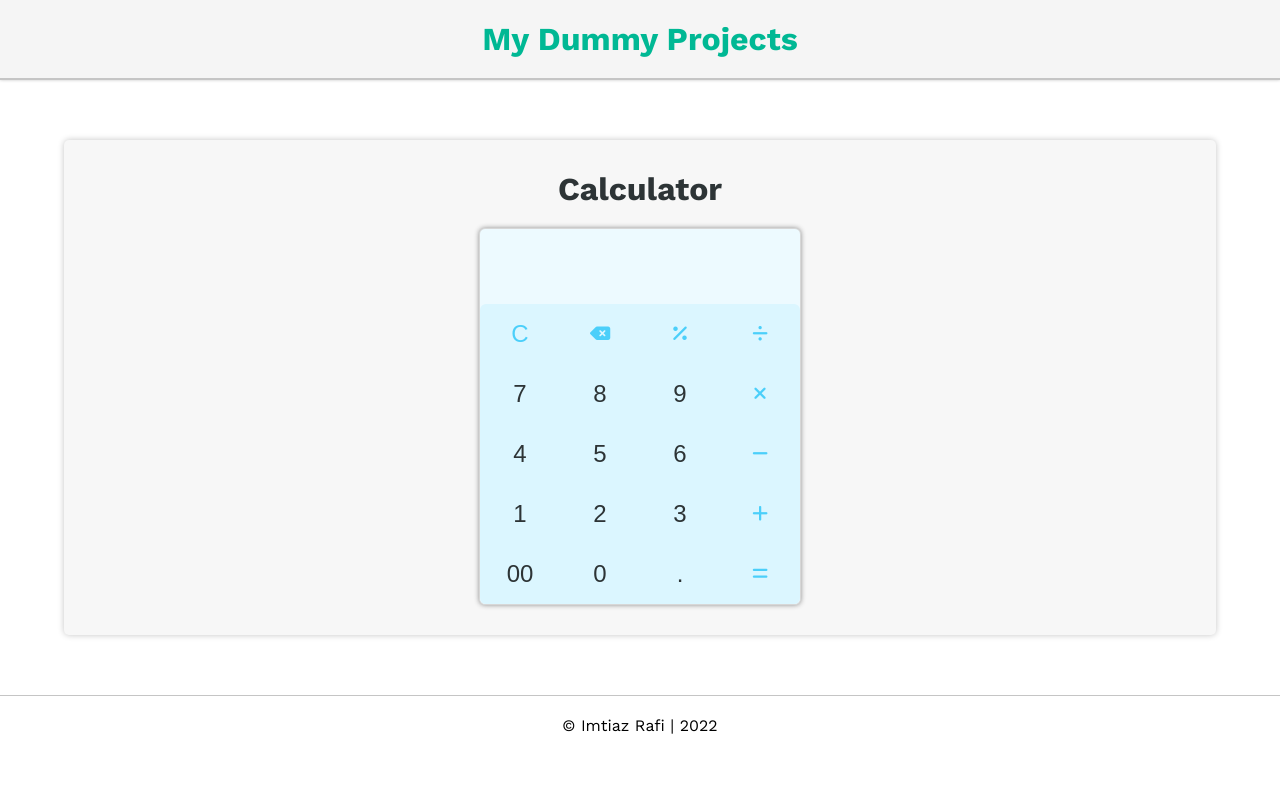
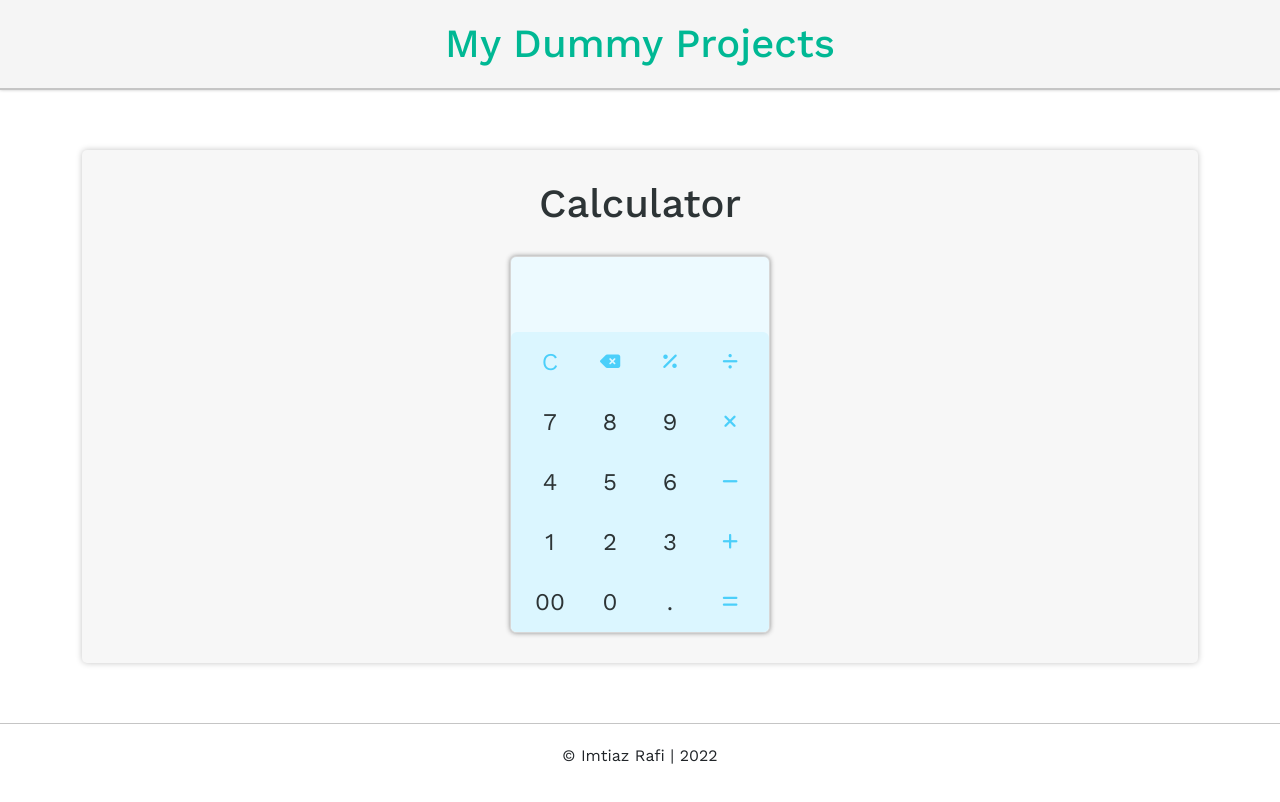
Before and after one commit to Imtiaz-Rafi/Dummy-Projects, a React (Create React App) app: page /calculator in a window 1280 px wide. Built offline with nearby package versions, Linux system fonts and the light colour scheme.

Commit message:
reactstrap and bootstrap added + some major style changed

```diff
--- a/package.json
+++ b/package.json
@@ -6,11 +6,13 @@
     "@testing-library/jest-dom": "^5.16.1",
     "@testing-library/react": "^12.1.2",
     "@testing-library/user-event": "^13.5.0",
+    "bootstrap": "^5.1.3",
     "prop-types": "^15.8.1",
     "react": "^17.0.2",
     "react-dom": "^17.0.2",
     "react-router-dom": "^6.2.1",
     "react-scripts": "5.0.0",
+    "reactstrap": "^9.0.1",
     "web-vitals": "^2.1.4"
   },
   "scripts": {
--- a/src/components/calculator/calc.module.css
+++ b/src/components/calculator/calc.module.css
@@ -2,7 +2,7 @@
     border: 1px solid #d7d7d7;
     border-radius: 6px;
     background: rgb(237, 250, 255);
-    max-width: 320px;
+    max-width: 260px;
     margin: auto;
     box-shadow: 0px 0px 5px 0px rgb(141 141 141);
 }
@@ -34,7 +34,7 @@
     border: none;
     border-radius: 50%;
     background: none;
-    margin: 5px 15px;
+    margin: 5px;
     font-size: 24px;
 }
 .btnBlue {
@@ -55,6 +55,6 @@
         width: 10vw;
         height: 10vw;
         margin: 10px 12px;
-        font-size: 4vh;
+        font-size: 18px;
     }
 }
--- a/src/components/css/style.css
+++ b/src/components/css/style.css
@@ -5,7 +5,7 @@
     padding: 0;
 }
 .container {
-    margin: 0px 5%;
+    /* margin: 0px 5%; */
     color: #2d3436;
 }
 a {
@@ -21,7 +21,7 @@ a {
     display: flex;
     justify-content: center;
 }
-.navbar {
+.top-navbar {
     text-align: center;
     border-bottom: 2px solid #c5c5c5;
     box-shadow: 0px 0px 3px 0px #c5c5c5;
@@ -41,7 +41,8 @@ a {
 .gray-bg {
     background: #f7f7f7;
 }
-.card {
+.card-list {
+    text-align: center;
 }
 .card-body {
     /* border: 1px solid #c5c5c5; */
--- a/src/components/home/index.jsx
+++ b/src/components/home/index.jsx
@@ -8,7 +8,7 @@ import todolist from "../images/todolist.jpg";
 const Home = () => {
     return (
         <>
-            <div className="card">
+            <div className="card-list">
                 <CardLinks path={"/timer"} Cardimage={timer} title={"Timer"} />
                 <CardLinks path={"/calculator"} Cardimage={calculator} title={"Calculator"} />
                 <CardLinks path={"/tiktaktoe"} Cardimage={tiktaktoe} title={"TikTakToe"} />
--- a/src/components/navbar/index.jsx
+++ b/src/components/navbar/index.jsx
@@ -4,7 +4,7 @@ import { Link } from "react-router-dom";
 const Navbar = () => {
     return (
         <Link to="/">
-            <div className="navbar">
+            <div className="top-navbar">
                 <h1 className="body-heading">My Dummy Projects</h1>
             </div>
         </Link>
--- a/src/components/tiktaktoe/tiktaktoe.module.css
+++ b/src/components/tiktaktoe/tiktaktoe.module.css
@@ -8,7 +8,7 @@
     border: 1px solid black;
     border-collapse: collapse;
     overflow: hidden;
-    font-size: 9vw;
+    font-size: 6vw;
     align-items: center;
     padding: 5px;
 }
@@ -59,3 +59,10 @@
     font-size: 24px;
     font-weight: 700;
 }
+@media only screen and (max-width: 450px) {
+    .square {
+        width: 16vw;
+        height: 16vw;
+        font-size: 8vw;
+    }
+}
--- /dev/null
+++ b/src/components/todo/controller/index.jsx
@@ -0,0 +1,18 @@
+import React from "react";
+import PropTypes from "prop-types";
+
+const Controller = ({ handleChange, handleClick }) => {
+    return (
+        <div>
+            <input type="search" name="search" id="todoserach" onChange={handleChange} />
+            <button onClick={handleClick}>Add</button>
+        </div>
+    );
+};
+
+Controller.propTypes = {
+    handleChange: PropTypes.func.isRequired,
+    handleClick: PropTypes.func.isRequired,
+};
+
+export default Controller;
--- a/src/components/todo/index.jsx
+++ b/src/components/todo/index.jsx
@@ -2,6 +2,7 @@ import React from "react";
 import classes from "./todo.module.css";
 import ListView from "./listview";
 import TableView from "./tableview";
+import Controller from "./controller";
 
 class Todolist extends React.Component {
     state = {
@@ -23,15 +24,24 @@ class Todolist extends React.Component {
                 isSelect: false,
             },
         ],
+        isModalOpen: false,
     };
 
     toggleSelect = (todoId) => {};
     toggleComplete = (todoId) => {};
+    handleChange = () => {};
+    handleClick = () => {
+        this.setState({ isModalOpen: !this.state.isModalOpen });
+        console.log(this.state.isModalOpen);
+    };
 
     render() {
         return (
             <div className={`"text-center" ${classes.container}`}>
                 <h1 className="body-element">To Do List</h1>
+                <div>
+                    <Controller handleClick={this.handleClick} handleChange={this.handleChange} />
+                </div>
                 <div className={classes.list_view}>
                     <ListView
                         todos={this.state.todos}
--- a/src/index.js
+++ b/src/index.js
@@ -1,6 +1,7 @@
 import React from "react";
 import ReactDOM from "react-dom";
 import { BrowserRouter } from "react-router-dom";
+import "bootstrap/dist/css/bootstrap.css";
 import "./index.css";
 import App from "./components/App";
 
```
Also changed, not shown: src/components/todo/controller/search-input.jsx (added, +7 -0 lines), 1 other file (tests, documents, lock files or other folders).
